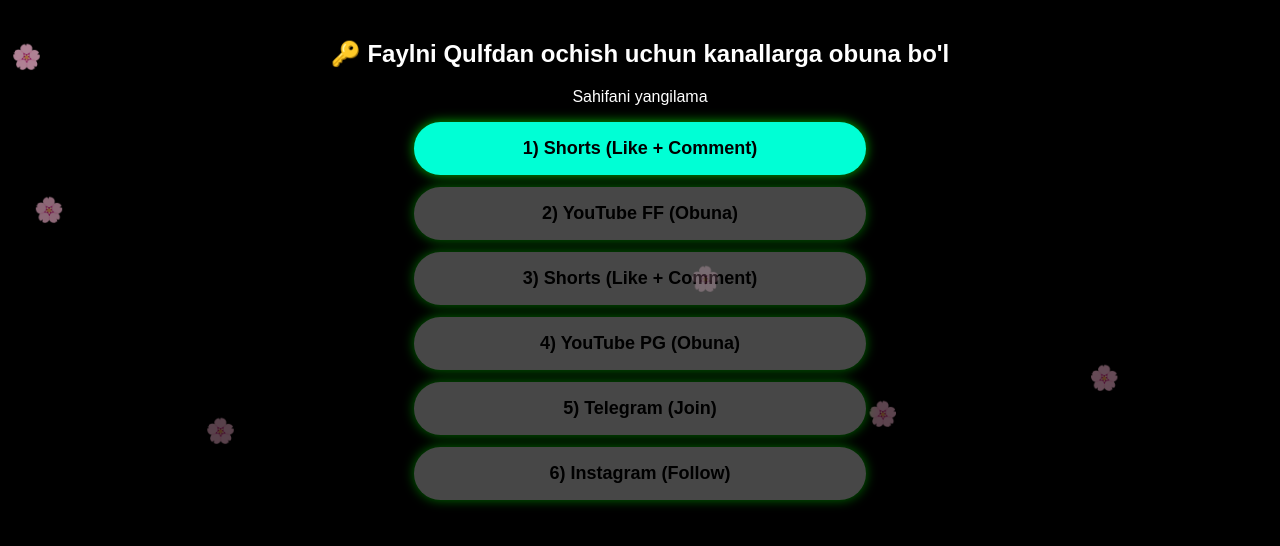
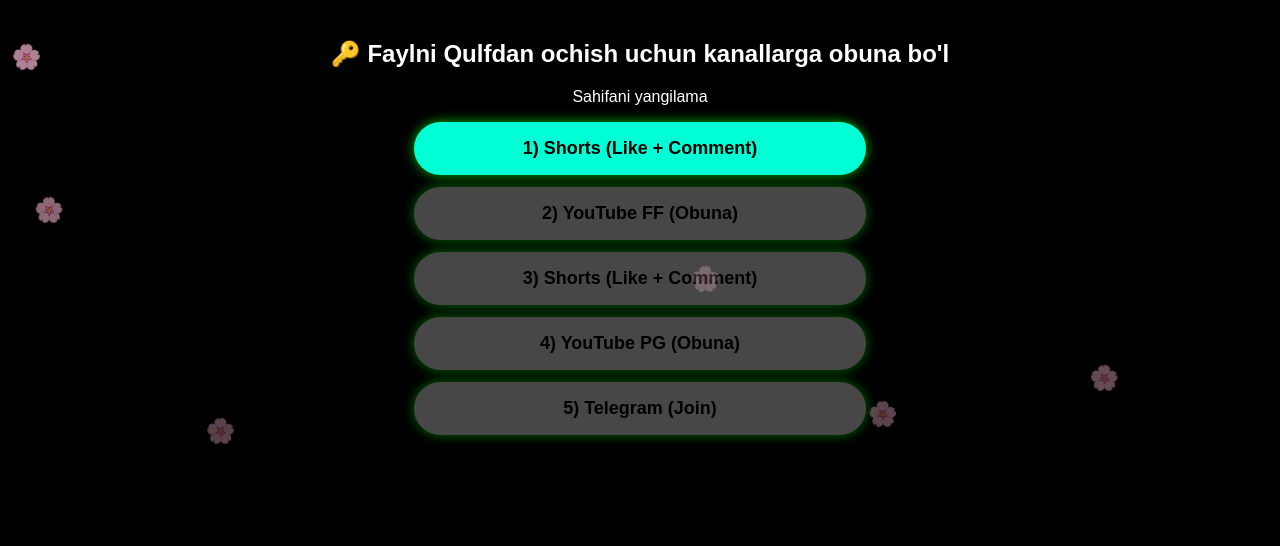
Before and after one commit to Modderff/Fayllar, a plain HTML site: page APK/FF-Faylchi.html in a window 1280 px wide. Drawn offline with Linux system fonts and the light colour scheme.

Commit message:
Update FF-Faylchi.html

```diff
--- a/APK/FF-Faylchi.html
+++ b/APK/FF-Faylchi.html
@@ -135,12 +135,7 @@
      onclick="visit(event,4)">
   </a>
 
-  <a class="link disabled"
-     href="https://www.instagram.com/modderff"
-     target="_blank"
-     data-text="6) Instagram (Follow)"
-     onclick="visit(event,5)">
-  </a>
+
 
   <!-- 🔓 Yuklash -->
  <a href="https://www.dropbox.com/scl/fi/hzjlot6n6q63s50yddrkb/FF-Faylchi.apk?rlkey=gzig2p2nokttg8j1jnsrvbtm9&st=rxybcfrg&dl=1"
@@ -196,7 +191,7 @@
     });
 
     let visited =
-      [false,false,false,false,false,false];
+      [false,false,false,false,false];
 
     let current = 0;
 
```
